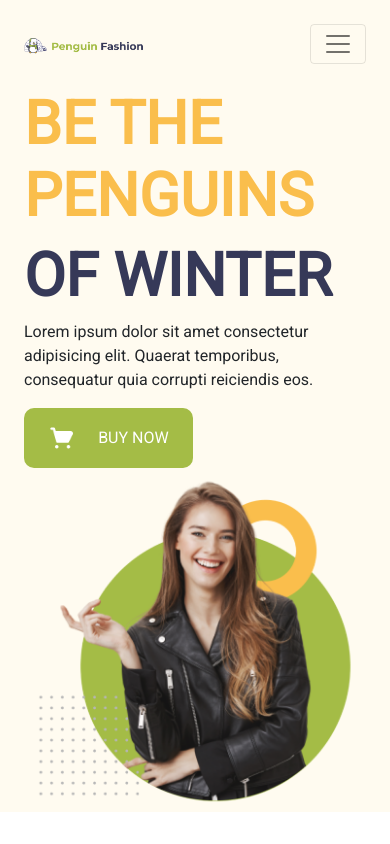
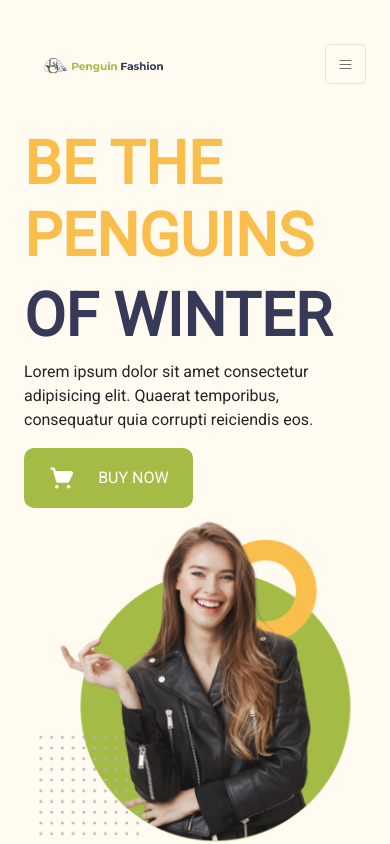
Before and after one commit to nuray-alam/penguin-fashion, a plain HTML site: page index.html in a window 390 px wide. Shown: the top 844 px of the page. Drawn offline with Linux system fonts and the light colour scheme.

Commit message:
navbar toggler icon resized

```diff
--- a/css/style.css
+++ b/css/style.css
@@ -101,6 +101,11 @@ footer {
 @media (max-width: 993px) {
   .navbar-brand {
     width: 200px;
-    margin:0px;
+    margin: 20px;
+  }
+  .navbar-toggler {
+  }
+  .navbar-toggler-icon {
+    width: 15px;
   }
 }
```
